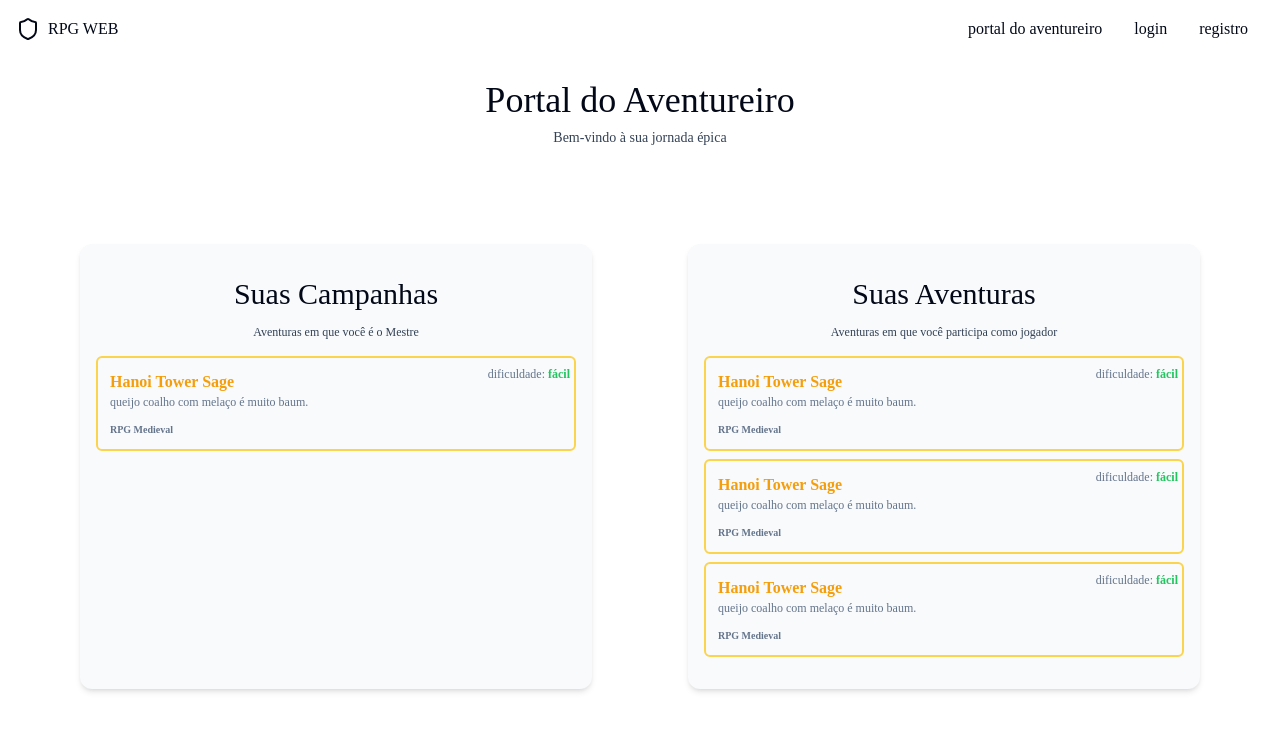
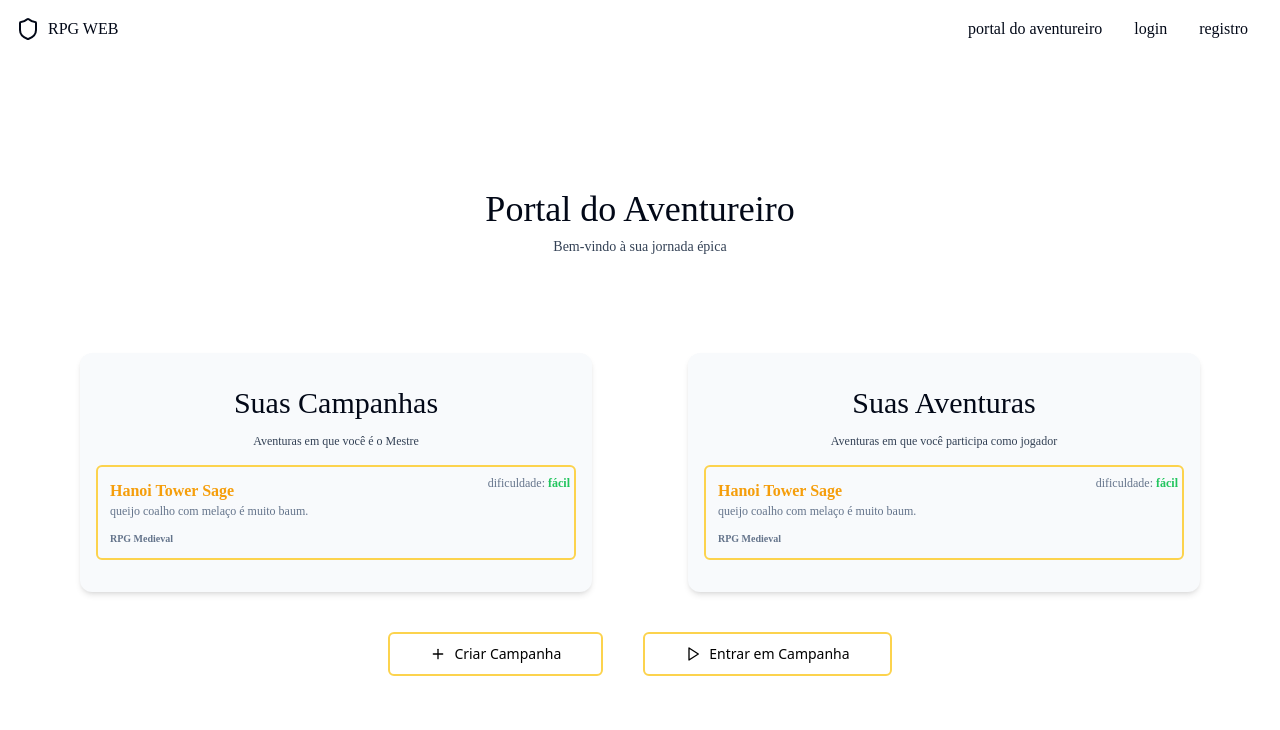
Before and after one commit to DecoXD/rpg-web, a React (Vite) app: page /portal in a window 1280 px wide. Shown: the top 730 px of the page. Built offline with nearby package versions, Linux system fonts and the light colour scheme.

Commit message:
feat: implemented register funcionality

```diff
--- a/src/components/shared/PortalAdventureContainer.tsx
+++ b/src/components/shared/PortalAdventureContainer.tsx
@@ -19,6 +19,7 @@ const PortalAdventureContainer = ({title,subtitle,box}:PortalAdventureContainerP
          ))
         }
       </div>
+
     </section>
   )
 }
--- a/src/constantes/index.ts
+++ b/src/constantes/index.ts
@@ -51,7 +51,7 @@ export const registerInputs:AuthInputsProps[] = [
     placeholder:"confirme sua senha"
   }
 ]
-
+//mock
 export const portalAdventureConteiners:PortalAdventureContainerProps[]=[
   {
     title:"Suas Campanhas",
@@ -74,19 +74,7 @@ export const portalAdventureConteiners:PortalAdventureContainerProps[]=[
         category:"RPG Medieval",
         description:"queijo coalho com melaço é muito baum.",
         difficulty:"fácil"
-      },
-      {
-        title:"Hanoi Tower Sage",
-        category:"RPG Medieval",
-        description:"queijo coalho com melaço é muito baum.",
-        difficulty:"fácil"
-      },
-      {
-        title:"Hanoi Tower Sage",
-        category:"RPG Medieval",
-        description:"queijo coalho com melaço é muito baum.",
-        difficulty:"fácil"
-      },
+      }
     ]
   },
 ]
--- /dev/null
+++ b/src/lib/appwrite/api/Auth.ts
@@ -0,0 +1,24 @@
+import { AuthResponse, UserCredentials } from "@/types/auth";
+import { account, ID} from "../appwrite";
+
+
+export async function createAccount(credentials:UserCredentials):Promise<AuthResponse>{
+ try {
+  const user = await account.create(
+    ID.unique(),
+    credentials.email,
+    credentials.password
+  )
+  return {
+    success:true,
+    message:"conta criada com sucesso",
+    userId:user.$id
+  }
+ } catch (err) {
+  const error = err as Error
+  return{
+    success:false,
+    message:error.message
+  }
+ }
+}
--- a/src/lib/appwrite/appwrite.ts
+++ b/src/lib/appwrite/appwrite.ts
@@ -1,4 +1,4 @@
-import { Client, Databases, Storage } from 'appwrite';
+import { Account, Client, Databases, Storage } from 'appwrite';
 const client = new Client()
     .setEndpoint('https://cloud.appwrite.io/v1')
     .setProject('6772e6ed00242e76930c');
@@ -21,3 +21,8 @@ export const appwriteConfig = {
         charsImages: '6772e72400308893f53d'
     }
 };
+
+const account = new Account(client);
+
+export { ID } from 'appwrite'
+export { account }
--- a/src/pages/portal/Portal.tsx
+++ b/src/pages/portal/Portal.tsx
@@ -1,23 +1,34 @@
 
 import PortalAdventureContainer from '@/components/shared/PortalAdventureContainer'
+import { Button } from '@/components/ui/button'
 import { portalAdventureConteiners } from '@/constantes'
+import { Play, Plus } from 'lucide-react'
 import React from 'react'
 
 const Portal = () => {
   return (
-    <section className='pt-20 flex flex-col gap-20 justify-center items-center'>
+    <section className='pt-20 flex flex-col gap-20 justify-center items-center min-h-screen '>
       <div className=" flex flex-col gap-2 items-center">
         <h1 className='text-4xl font-medieval '>Portal do Aventureiro</h1>
         <p className='text-sm text-slate-700 font-medium font-medieval'>Bem-vindo à sua jornada épica</p>
       </div>
 
-      <section className='flex flex-wrap p-4  w-full justify-between max-w-6xl'>
+      <section className='flex flex-wrap p-4 gap-10 w-full lg:justify-between max-w-6xl justify-center'>
         {
           portalAdventureConteiners.map((item)=>(
             <PortalAdventureContainer {...item}/>
           ))
         }
+
+          <div className="flex gap-10 justify-center w-full">
+
+              <Button className='py-5 px-10 bg-white text-black border-amber-300 border-2 hover:bg-amber-300'><Plus/> Criar Campanha</Button>
+
+              <Button className='py-5 px-10 bg-white text-black border-amber-300 border-2 hover:bg-amber-300'><Play/>Entrar em Campanha</Button>
+
+        </div>
       </section>
+
 
     </section>
   )
--- /dev/null
+++ b/src/types/auth.ts
@@ -0,0 +1,11 @@
+export type UserCredentials = {
+  email: string;
+  password: string;
+  name?: string;
+}
+
+export type AuthResponse = {
+  success: boolean;
+  message: string;
+  userId?: string;
+}
```
